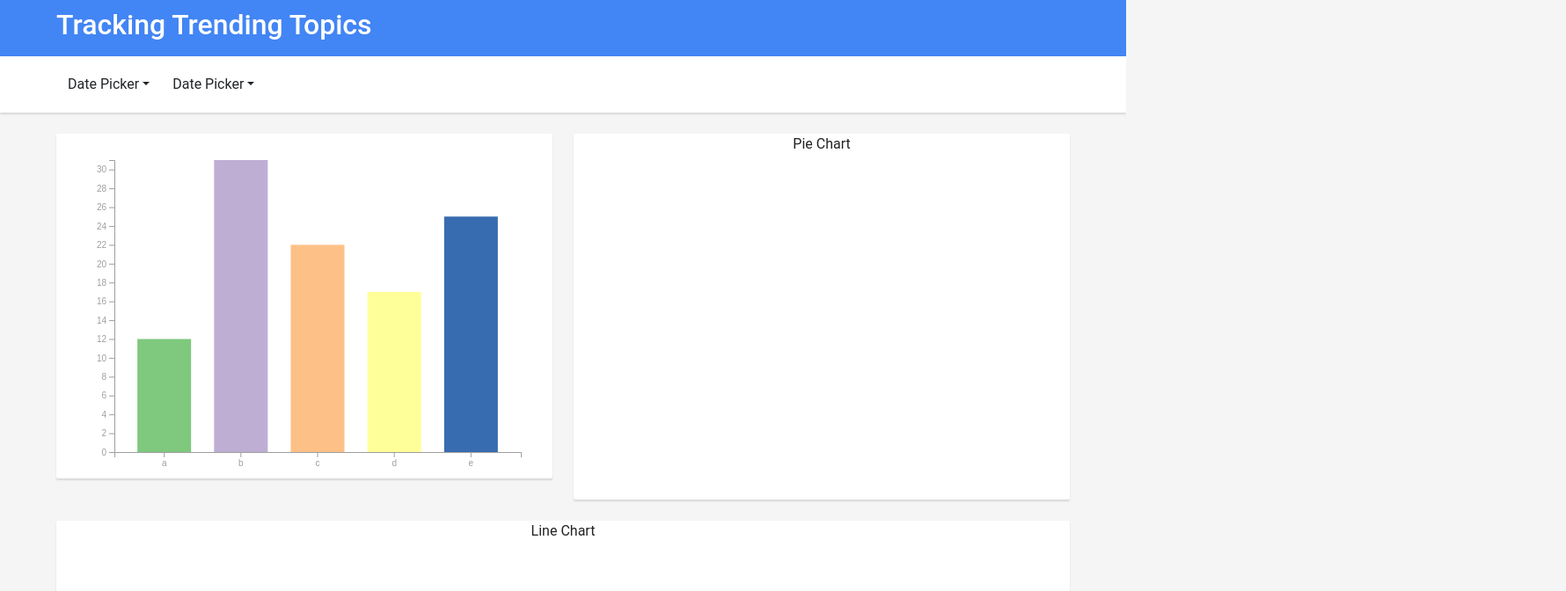
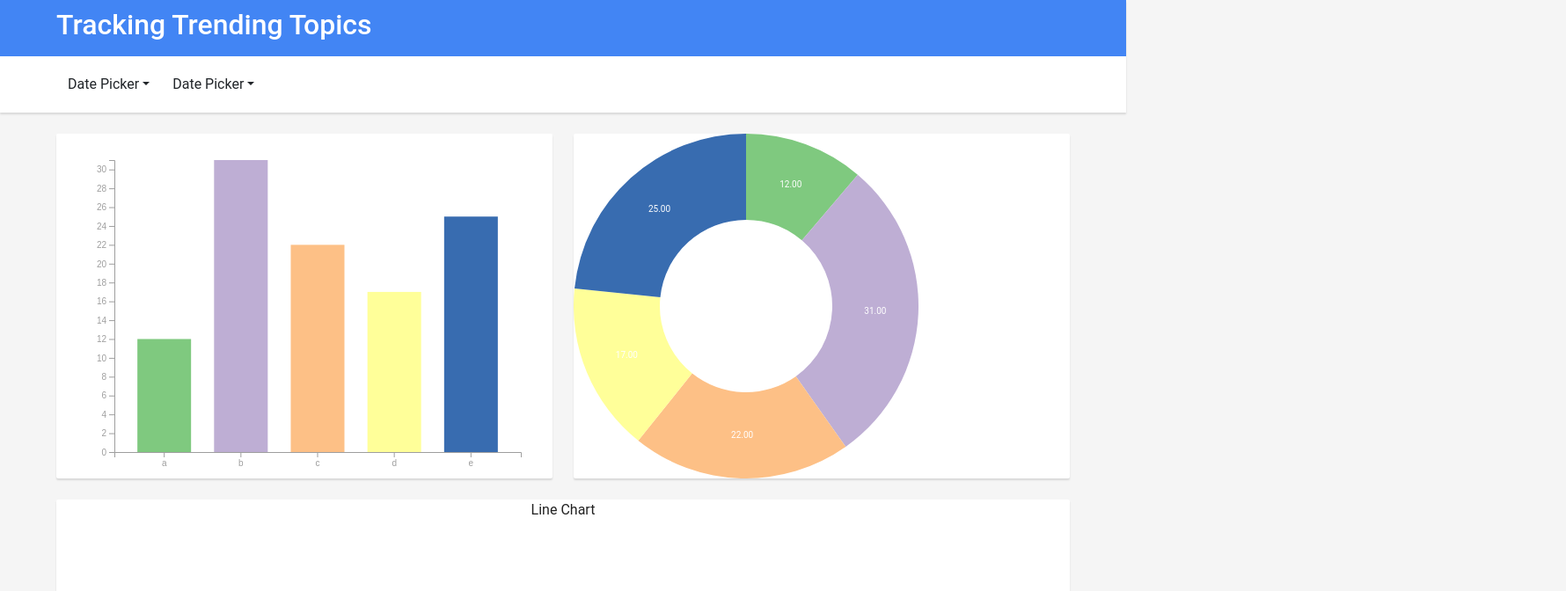
Before and after one commit to garrettgibo/tracking-trending-topics, a React (Create React App) app: page / in a window 1280 px wide. Shown: the top 672 px of the page at 88% size, 1780 px wide, since content can reach past the window. Built offline with nearby package versions, Linux system fonts and the light colour scheme.

Commit message:
basic pie chart

```diff
--- a/src/App.js
+++ b/src/App.js
@@ -1,5 +1,5 @@
-import React, { Component } from 'react';
-// import * as d3 from "d3";
+import React, { Component, useState, useEffect } from 'react';
+import * as d3 from "d3";
 
 import './App.css';
 import Header from './components/Header';
@@ -19,7 +19,6 @@ const data = [
 
 class App extends Component {
 
-
   constructor(props) {
     super(props);
     this.state = {
@@ -38,7 +37,11 @@ class App extends Component {
         <div className='content-wrap'>
           <div className='widget-container-wrapper layout-wrap layout-row'>
             <BarChart w={this.state.halfWidth} h={this.state.height} data={this.state.data}/>
-            <PieChart size={this.state}/>
+            <PieChart size={this.state}
+                      data={this.state.data}
+                      outerRadius={this.state.height/2}
+                      innerRadius={(this.state.height)/4}
+                      />
             <LineChart size={this.state}/>
             <MapChart size={this.state}/>
           </div>
--- a/src/components/PieChart.js
+++ b/src/components/PieChart.js
@@ -1,21 +1,70 @@
-import React, { Component } from 'react';
-import '../App.css';
+import React, { useEffect, useRef } from "react";
+import * as d3 from "d3";
 
-export class PieChart extends Component {
-    render() {
+const Pie = props => {
+  const ref = useRef(null);
+  const createPie = d3
+    .pie()
+    .value(d => d.value)
+    .sort(null);
+  const createArc = d3
+    .arc()
+    .innerRadius(props.innerRadius)
+    .outerRadius(props.outerRadius);
+//   const colors = d3.scaleOrdinal(d3.schemeCategory10);
+  const colors = d3.scaleOrdinal(d3.schemeAccent);
+  const format = d3.format(".2f");
+
+  useEffect(
+    () => {
+      const data = createPie(props.data);
+      const group = d3.select(ref.current);
+      const groupWithData = group.selectAll("g.arc").data(data);
+
+      groupWithData.exit().remove();
+
+      const groupWithUpdate = groupWithData
+        .enter()
+        .append("g")
+        .attr("class", "arc");
+
+      const path = groupWithUpdate
+        .append("path")
+        .merge(groupWithData.select("path.arc"));
+
+      path
+        .attr("class", "arc")
+        .attr("d", createArc)
+        .attr("fill", (d, i) => colors(i));
+
+      const text = groupWithUpdate
+        .append("text")
+        .merge(groupWithData.select("text"));
+
+      text
+        .attr("text-anchor", "middle")
+        .attr("alignment-baseline", "middle")
+        .attr("transform", d => `translate(${createArc.centroid(d)})`)
+        .style("fill", "white")
+        .style("font-size", 10)
+        .text(d => format(d.value));
+    },
+    [props.data]
+  );
+
   return (
+
     <div className='widget-container flex-50'>
         <div className='fe-atoms-generic-container'>
-                    Pie Chart
-                    <svg
-                        ref={node => this.node = node}
-                        width={this.props.size['halfWidth']}
-                        height={this.props.size['height']}>
+            <svg width={props.size.width} height={props.size.height}>
+            <g
+                ref={ref}
+                transform={`translate(${props.outerRadius} ${props.outerRadius})`}
+            />
             </svg>
         </div>
     </div>
-        )
-    }
-}
+  );
+};
 
-export default PieChart;
+export default Pie;
```
Lines whose indentation alone changed are shown as unchanged.
